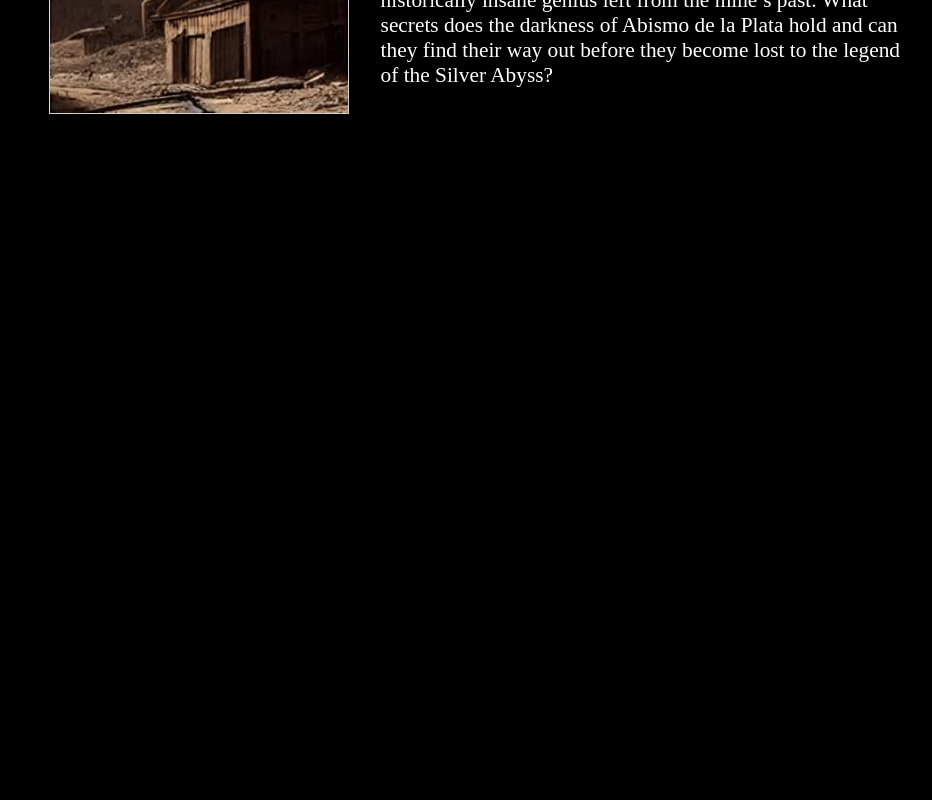
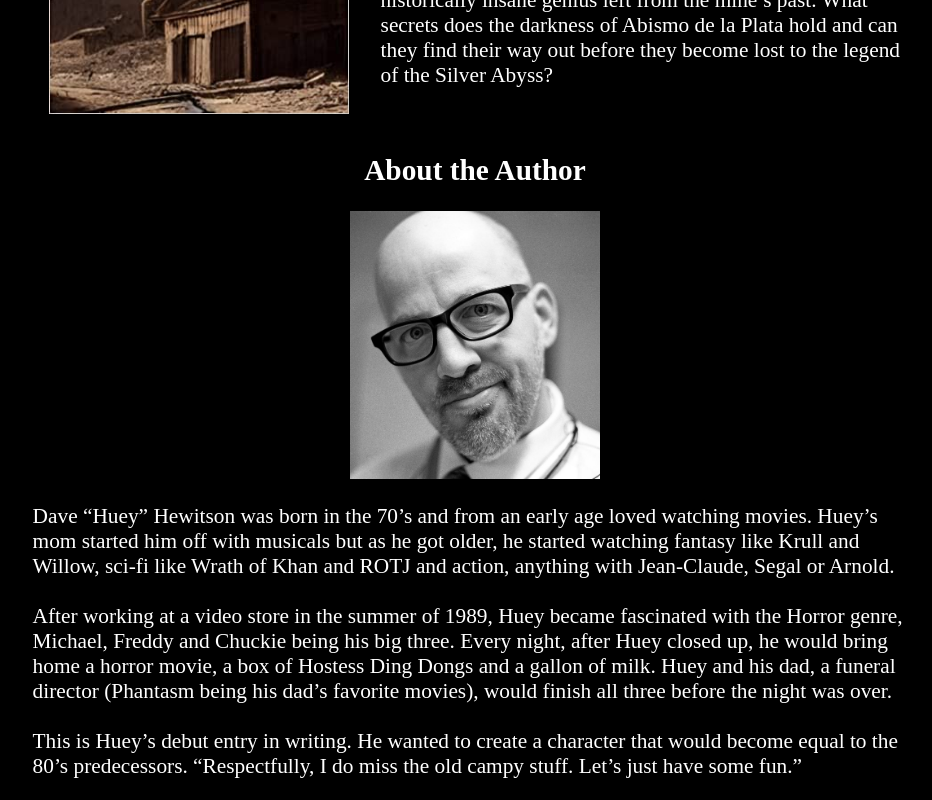
Before and after one commit to hewitson-j/mine-grinder-new, a React (Vite) app: page / in a window 1280 px wide. Shown: the part 624-1424 px from the top of the page, without its empty margins (165-1097 px from the left). Before the commit the page ends 800 px from the top, so only its background shows below. Built offline with nearby package versions, Linux system fonts and the light colour scheme; a web font is replaced by a local one.

Commit message:
Added about author section.

```diff
--- /dev/null
+++ b/src/components/AboutAuthor.css
@@ -0,0 +1,12 @@
+.about {
+  width: 70%;
+  margin: auto;
+}
+
+.about img {
+  max-width: 250px;
+}
+
+.about p {
+  text-align: left;
+}
--- /dev/null
+++ b/src/components/AboutAuthor.tsx
@@ -0,0 +1,35 @@
+import authorPic from "../assets/DH.jpg";
+import "./AboutAuthor.css";
+
+export default function AboutAuthor() {
+  return (
+    <div className="about" id="about">
+      <h2>About the Author</h2>
+      <img
+        src={authorPic}
+        alt="Dave Hewitson"
+        title={`Author: Dave "Huey" Hewitson`}
+      />
+      <p>
+        Dave “Huey” Hewitson was born in the 70’s and from an early age loved
+        watching movies. Huey’s mom started him off with musicals but as he got
+        older, he started watching fantasy like Krull and Willow, sci-fi like
+        Wrath of Khan and ROTJ and action, anything with Jean-Claude, Segal or
+        Arnold.
+        <br />
+        <br />
+        After working at a video store in the summer of 1989, Huey became
+        fascinated with the Horror genre, Michael, Freddy and Chuckie being his
+        big three. Every night, after Huey closed up, he would bring home a
+        horror movie, a box of Hostess Ding Dongs and a gallon of milk. Huey and
+        his dad, a funeral director (Phantasm being his dad’s favorite movies),
+        would finish all three before the night was over.
+        <br />
+        <br />
+        This is Huey’s debut entry in writing. He wanted to create a character
+        that would become equal to the 80’s predecessors. “Respectfully, I do
+        miss the old campy stuff. Let’s just have some fun.”
+      </p>
+    </div>
+  );
+}
--- a/src/components/Body.tsx
+++ b/src/components/Body.tsx
@@ -1,9 +1,11 @@
+import AboutAuthor from "./AboutAuthor";
 import Home from "./Home";
 
 export default function Body() {
   return (
     <>
       <Home />
+      <AboutAuthor />
     </>
   );
 }
```
